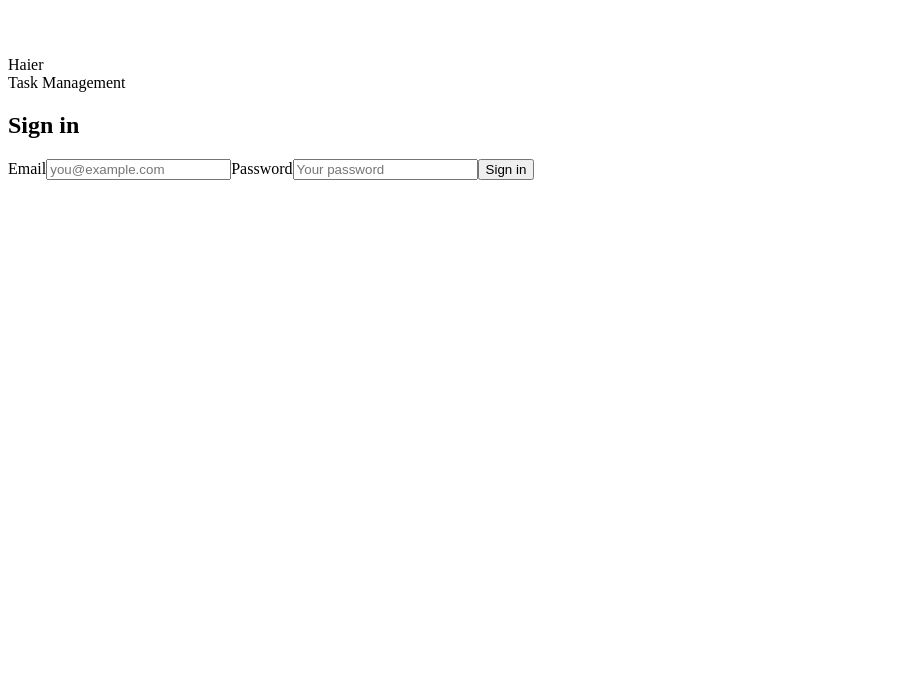
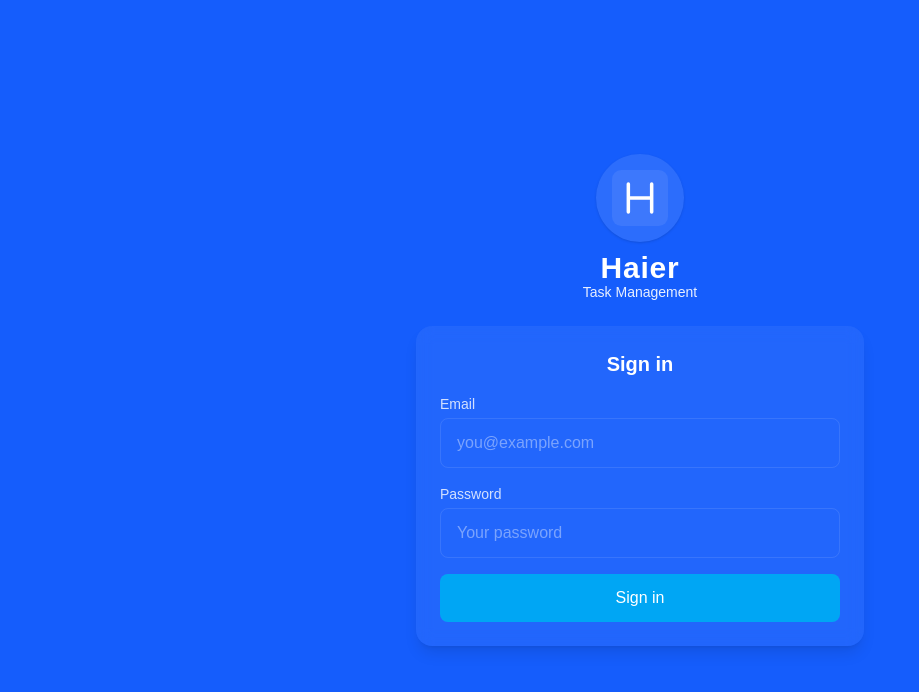
Before and after one commit to LordALPH/Task-Management, a Next.js app: page /login in a window 1280 px wide. Shown: the top 692 px of the page, without its empty margins (0-919 px from the left). Built offline with nearby package versions, Linux system fonts and the light colour scheme; no server answers.

Commit message:
executable code 5Dec updated

```diff
--- /dev/null
+++ b/.next.bak/dev/cache/config.json
@@ -0,0 +1,7 @@
+{
+	"telemetry": {
+		"notifiedAt": "1764912032552",
+		"anonymousId": "ae201e094cb35a1d223e79f166830092cd8541be4aff603f0312b6204350fafa",
+		"salt": "a45b1d4cbd9c3530813bcd8d4fa08af1"
+	}
+}
--- /dev/null
+++ b/pages/_app.js
@@ -0,0 +1,5 @@
+import "./app old/globals.css";
+
+export default function MyApp({ Component, pageProps }) {
+  return <Component {...pageProps} />;
+}
--- a/pages/app old/login/page.js
+++ b/pages/app old/login/page.js
@@ -110,20 +110,20 @@ export default function LoginPage() {
   }
 
   return (
-    <div className="min-h-screen flex items-center justify-center bg-slate-900 p-6">
+    <div className="min-h-screen flex items-center justify-center bg-blue-600 p-6">
       <div className="w-full max-w-md relative z-10">
         <div className="mb-6 text-center">
-          <div className="inline-flex items-center gap-3">
-            <div className="bg-white/6 p-3 rounded-md shadow-sm">
+          <div className="flex flex-col items-center gap-2">
+            <div className="bg-white/10 p-4 rounded-full shadow-sm">
               <svg
-                width="44"
-                height="44"
+                width="56"
+                height="56"
                 viewBox="0 0 48 48"
                 fill="none"
                 xmlns="http://www.w3.org/2000/svg"
                 aria-hidden="true"
               >
-                <rect width="48" height="48" rx="8" fill="white" fillOpacity="0.06" />
+                <rect width="48" height="48" rx="8" fill="white" fillOpacity="0.08" />
                 <path
                   d="M14 12v24M34 12v24M14 24h20"
                   stroke="white"
@@ -134,11 +134,9 @@ export default function LoginPage() {
               </svg>
             </div>
 
-            <div className="text-left">
-              <div className="text-white text-2xl font-semibold tracking-wide">
-                Haier
-              </div>
-              <div className="text-white/70 text-sm -mt-1">Task Management</div>
+            <div className="text-center">
+              <div className="text-white text-3xl font-extrabold tracking-wide">Haier</div>
+              <div className="text-white/90 text-sm -mt-1">Task Management</div>
             </div>
           </div>
         </div>
```
